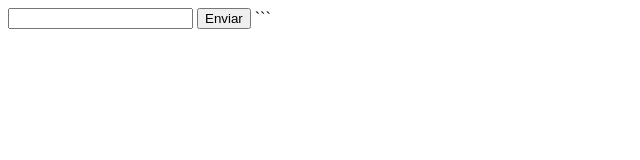
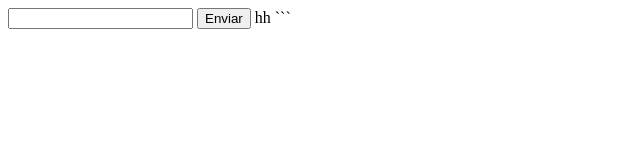
Before and after one commit to www-facebook-com-initial-section/www-facebook-com-initial-section.github.io, a plain HTML site: page index.html in a window 1280 px wide. Shown: the full height of the page, 0-640 px from the left. Drawn offline with Linux system fonts and the light colour scheme.

Commit message:
Update index.html

````diff
--- a/index.html
+++ b/index.html
@@ -17,6 +17,7 @@
     localStorage.setItem('miValor', valor);
   });
 </script>
+       <a src="./Bhh.html">hh</a>
 </body>
 ```
 </html>
````
